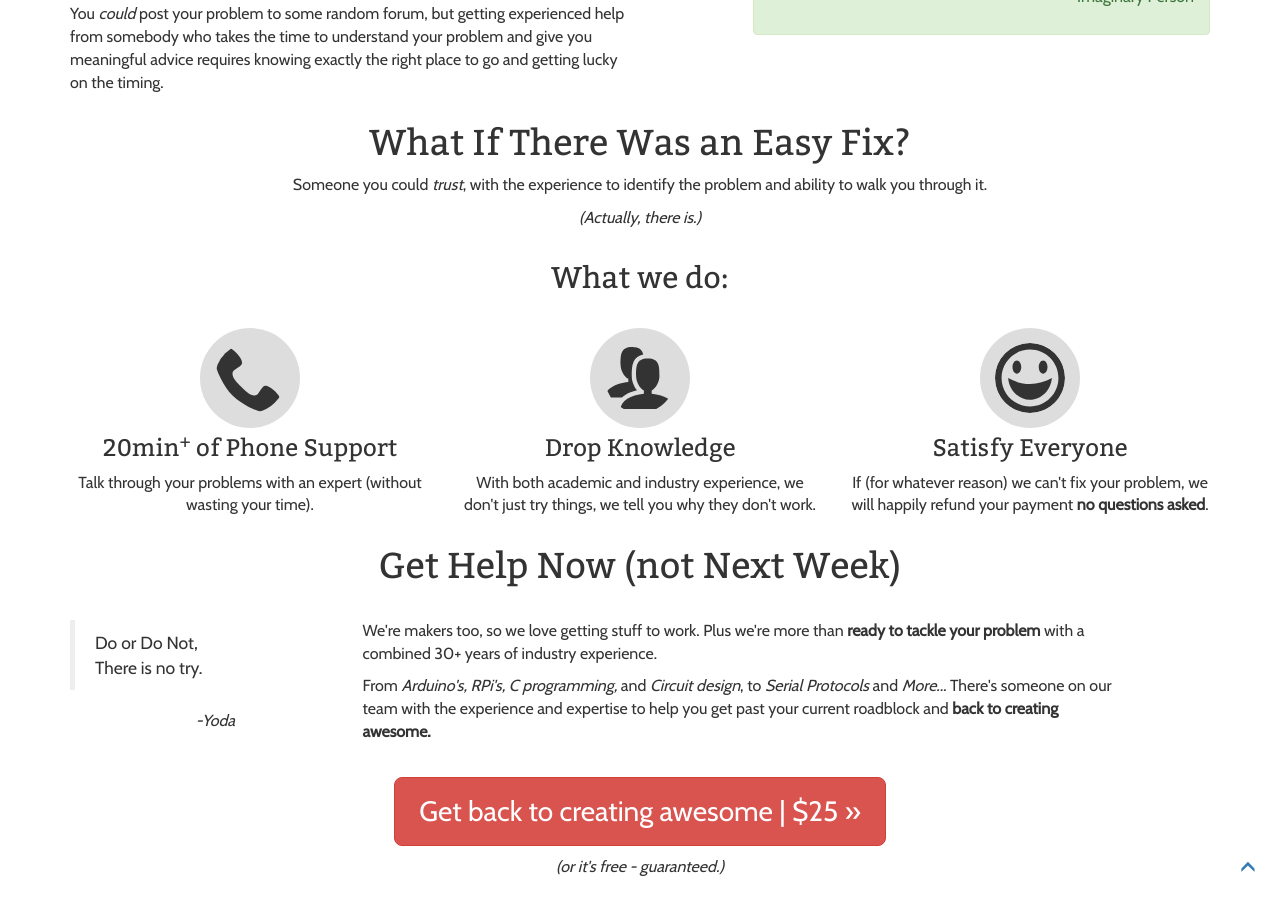
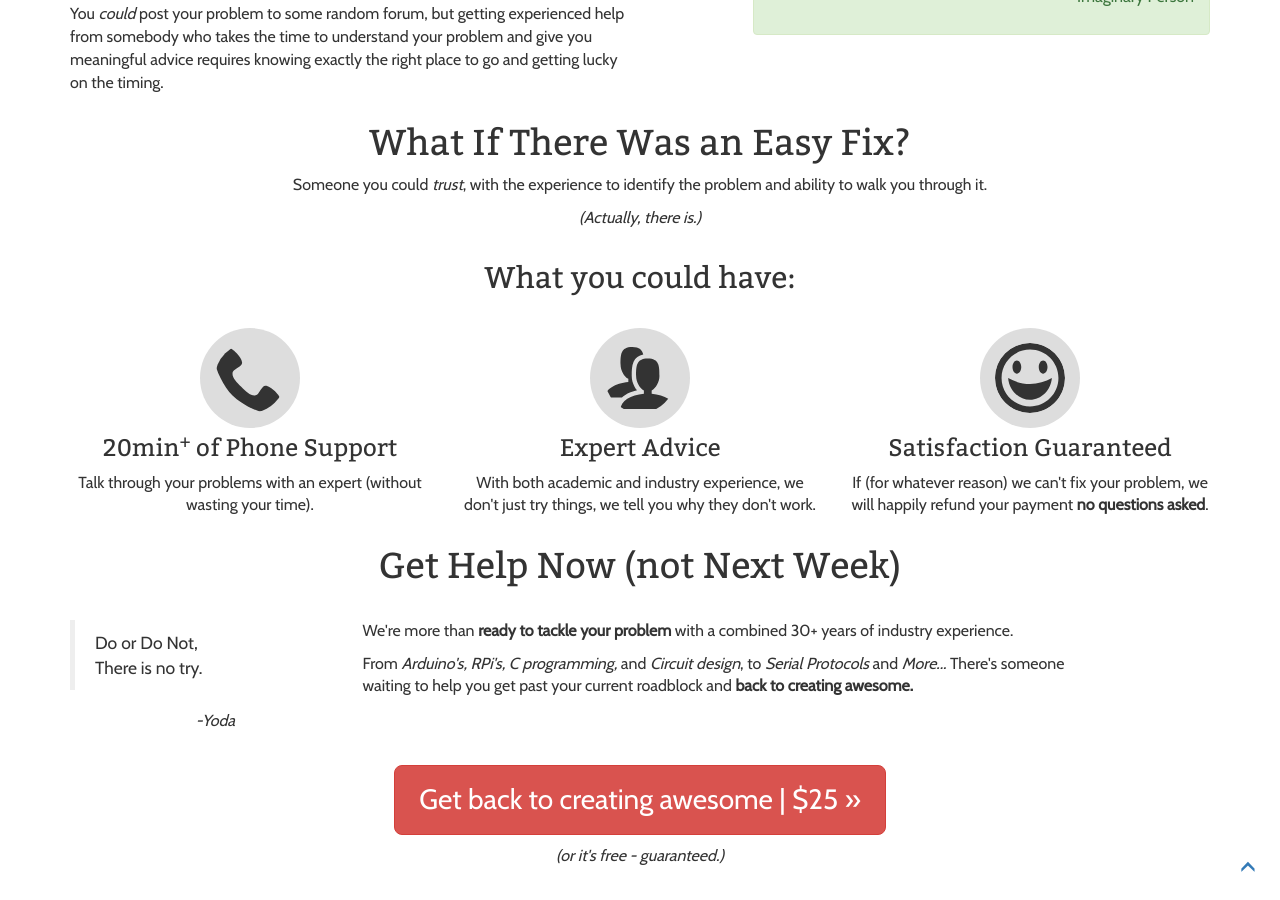
Before and after one commit to nullhardware/nullhardware-website, a Jekyll site: the page built from help.html, in a window 1280 px wide and 900 px high, scrolled down 863 px. Built offline with Jekyll 4.4.1, drawn with Linux system fonts in a browser that asks for light colours; nearby versions of some CDN libraries.

Commit message:
Even more copy edits.

```diff
--- a/help.html
+++ b/help.html
@@ -64,7 +64,7 @@ css:
     <p class="text-center">Someone you could <em>trust</em>, with the experience to identify the problem and ability to walk you through it.</p>
     <p class="text-center"><em>(Actually, there is.)</em></p>
     <br/>
-    <h2 class="text-center">What we do:</h2>
+    <h2 class="text-center">What you could have:</h2>
     <br/>
     <div class="row">
       <div class="col-sm-4 text-center">
@@ -78,14 +78,14 @@ css:
         <div>
           <svg class="icon img-circle"><use xlink:href="#icon-team"></use></svg>
         </div>
-        <h3>Drop Knowledge</h3>
+        <h3>Expert Advice</h3>
         <p>With both academic and industry experience, we don't just try things, we tell you why they don't work.</p>
       </div>
       <div class="col-sm-4 text-center">
         <div>
           <svg class="icon img-circle"><use xlink:href="#icon-happy"></use></svg>
         </div>
-        <h3>Satisfy Everyone</h3>
+        <h3>Satisfaction Guaranteed</h3>
         <p>If (for whatever reason) we can't fix your problem, we will happily refund your payment <strong>no questions asked</strong>.</p>
       </div>
     </div>
@@ -102,8 +102,8 @@ css:
         <p class="text-right"><em>-Yoda</em></p>
       </div>
       <div class="col-xs-12 col-sm-8 col-md-8 col-md-offset-1">
-        <p>We're makers too, so we love getting stuff to work. Plus we're more than <strong>ready to tackle your problem</strong> with a combined 30+ years of industry experience.</p>
-        <p>From <em>Arduino's, RPi's, C programming,</em> and <em>Circuit design</em>, to <em>Serial Protocols</em> and <em>More...</em> There's someone on our team with the experience and expertise to help you get past your current roadblock and <strong>back to creating awesome.</strong></p>
+        <p>We're more than <strong>ready to tackle your problem</strong> with a combined 30+ years of industry experience.</p>
+        <p>From <em>Arduino's, RPi's, C programming,</em> and <em>Circuit design</em>, to <em>Serial Protocols</em> and <em>More...</em> There's someone waiting to help you get past your current roadblock and <strong>back to creating awesome.</strong></p>
       </div>
     </div>
     <br>
```
